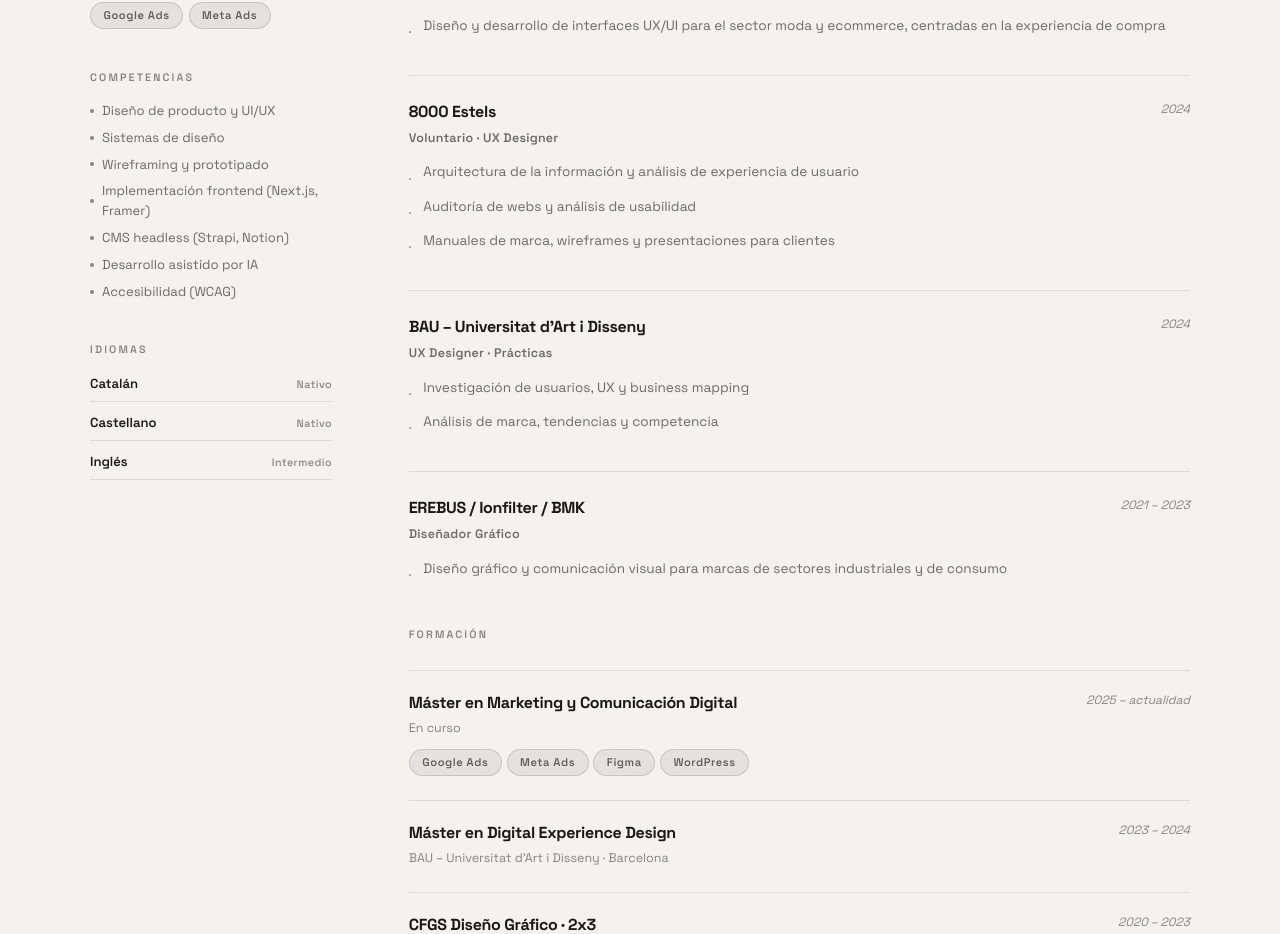
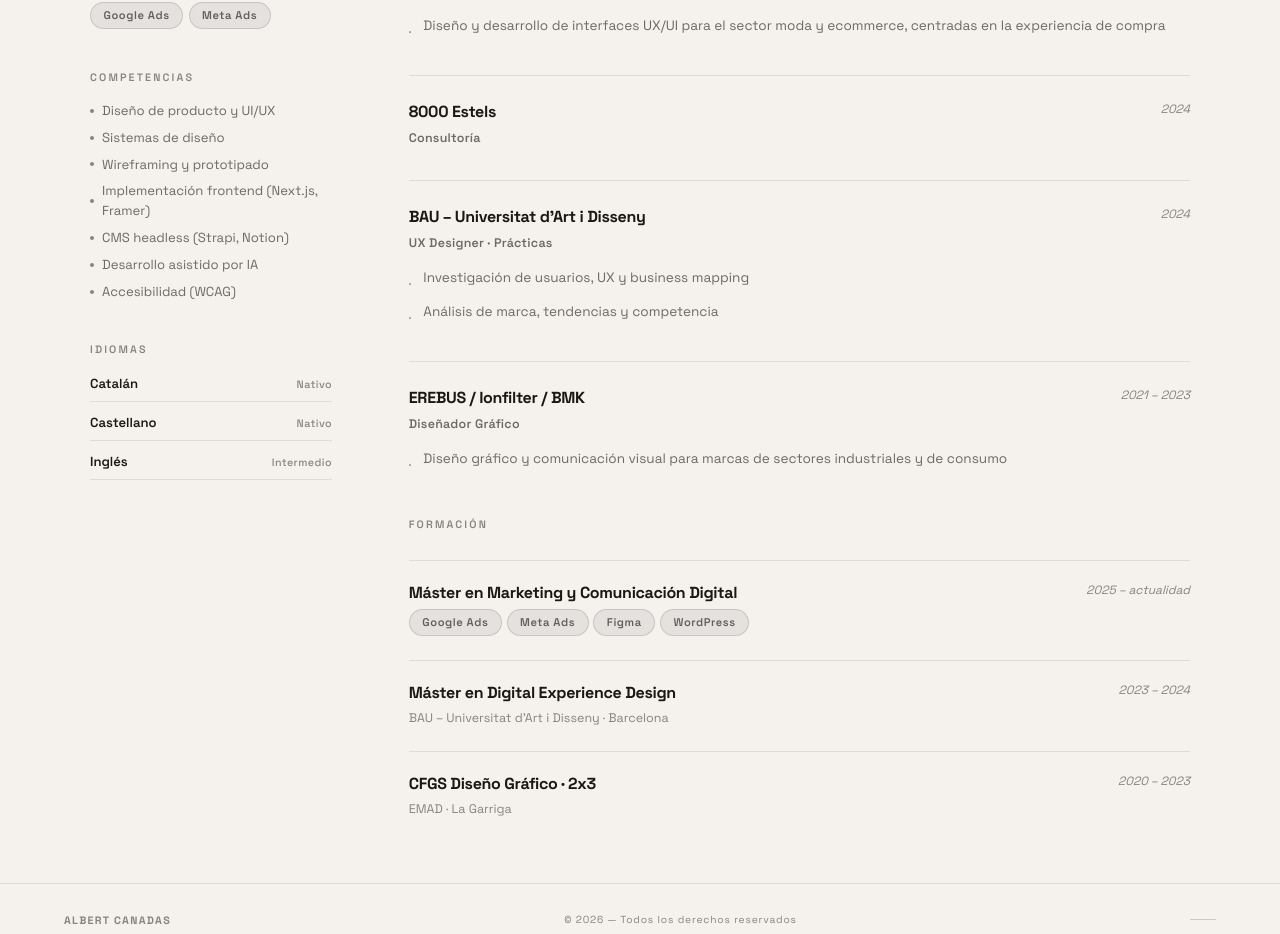
Before and after one commit to Albiiirt/portfolio-albert, a Next.js app: page /cv in a window 1280 px wide. Shown: the part 1102-2036 px from the top of the page. Built offline with nearby package versions, Linux system fonts and the light colour scheme; no server answers.

Commit message:
Alinear el contenido de la página /cv con el PDF del CV
8000 Estels pasa a "Consultoría" sin descripción propia, y se quita la línea "En curso" del máster en curso — mismo contenido que ya tenían los PDF de cv-albert.

```diff
--- a/app/cv/page.tsx
+++ b/app/cv/page.tsx
@@ -229,9 +229,11 @@ export default function CvPage() {
                             {ed.period}
                           </span>
                         </div>
-                        <p style={{ fontSize: "0.78rem", color: "var(--text-subtle)", marginBottom: ed.tags.length ? "0.75rem" : 0 }}>
-                          {ed.school}
-                        </p>
+                        {ed.school && (
+                          <p style={{ fontSize: "0.78rem", color: "var(--text-subtle)", marginBottom: ed.tags.length ? "0.75rem" : 0 }}>
+                            {ed.school}
+                          </p>
+                        )}
                         {ed.tags.length > 0 && (
                           <div style={{ display: "flex", flexWrap: "wrap", gap: "0.3rem" }}>
                             {ed.tags.map((tag) => (
--- a/data/translations.ts
+++ b/data/translations.ts
@@ -101,12 +101,8 @@ export const t = {
         {
           company: "8000 Estels",
           period: "2024",
-          role: "Volunteer · UX Designer",
-          bullets: [
-            "Information architecture and user experience analysis",
-            "Website audits and usability analysis",
-            "Brand manuals, wireframes and client presentations",
-          ],
+          role: "Consulting",
+          bullets: [],
         },
         {
           company: "BAU – Universitat d'Art i Disseny",
@@ -129,7 +125,7 @@ export const t = {
       education: [
         {
           degree: "Master in Marketing & Digital Communication",
-          school: "Ongoing",
+          school: "",
           period: "2025 – present",
           tags: ["Google Ads", "Meta Ads", "Figma", "WordPress"],
         },
@@ -250,12 +246,8 @@ export const t = {
         {
           company: "8000 Estels",
           period: "2024",
-          role: "Voluntario · UX Designer",
-          bullets: [
-            "Arquitectura de la información y análisis de experiencia de usuario",
-            "Auditoría de webs y análisis de usabilidad",
-            "Manuales de marca, wireframes y presentaciones para clientes",
-          ],
+          role: "Consultoría",
+          bullets: [],
         },
         {
           company: "BAU – Universitat d'Art i Disseny",
@@ -278,7 +270,7 @@ export const t = {
       education: [
         {
           degree: "Máster en Marketing y Comunicación Digital",
-          school: "En curso",
+          school: "",
           period: "2025 – actualidad",
           tags: ["Google Ads", "Meta Ads", "Figma", "WordPress"],
         },
@@ -399,12 +391,8 @@ export const t = {
         {
           company: "8000 Estels",
           period: "2024",
-          role: "Voluntari · UX Designer",
-          bullets: [
-            "Arquitectura de la informació i anàlisi d'experiència d'usuari",
-            "Auditoria de webs i anàlisi d'usabilitat",
-            "Manuals de marca, wireframes i presentacions per a clients",
-          ],
+          role: "Consultoria",
+          bullets: [],
         },
         {
           company: "BAU – Universitat d'Art i Disseny",
@@ -427,7 +415,7 @@ export const t = {
       education: [
         {
           degree: "Màster en Màrqueting i Comunicació Digital",
-          school: "En curs",
+          school: "",
           period: "2025 – actualitat",
           tags: ["Google Ads", "Meta Ads", "Figma", "WordPress"],
         },
```
